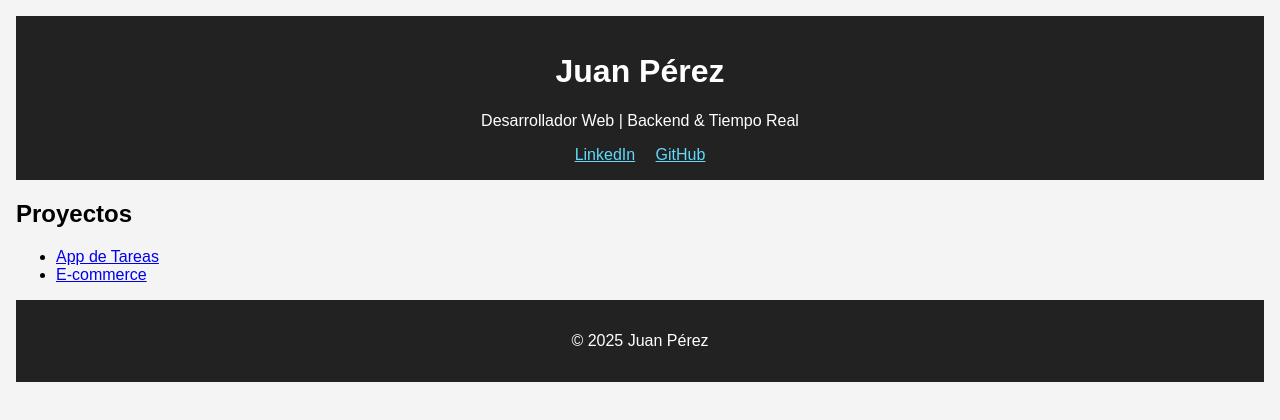
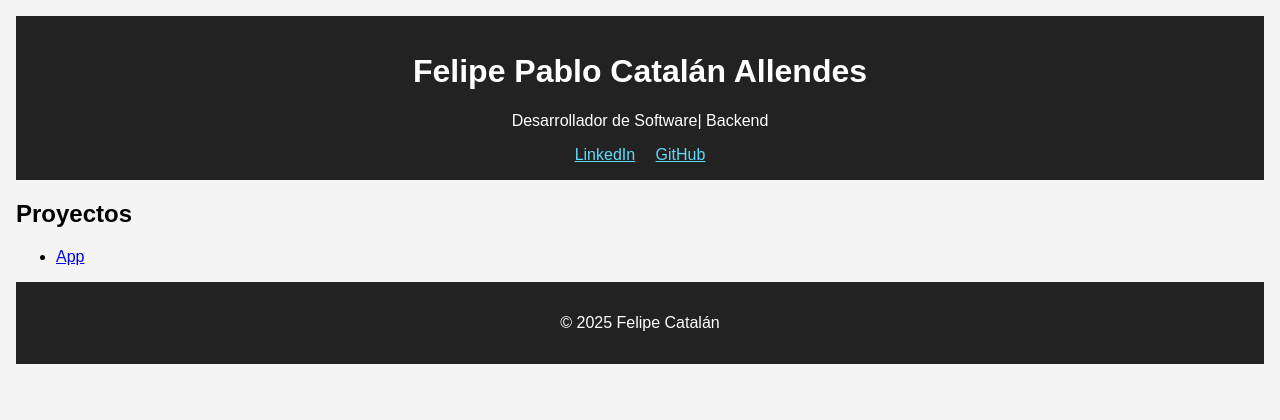
Before and after one commit to f3lip321/Portafolio, a plain HTML site: page index.html in a window 1280 px wide. Drawn offline with Linux system fonts and the light colour scheme.

Commit message:
Actualización pagina inicio

```diff
--- a/index.html
+++ b/index.html
@@ -7,11 +7,11 @@
 </head>
 <body>
   <header>
-    <h1>Juan Pérez</h1>
-    <p>Desarrollador Web | Backend & Tiempo Real</p>
+    <h1>Felipe Pablo Catalán Allendes</h1>
+    <p>Desarrollador de Software| Backend</p>
     <nav>
-      <a href="https://www.linkedin.com/in/juanperez">LinkedIn</a>
-      <a href="https://github.com/juanperez">GitHub</a>
+      <a href="">LinkedIn</a>
+      <a href="https://github.com/f3lip321">GitHub</a>
     </nav>
   </header>
 
@@ -19,14 +19,13 @@
     <section>
       <h2>Proyectos</h2>
       <ul>
-        <li><a href="proyectos/proyecto1.html">App de Tareas</a></li>
-        <li><a href="proyectos/proyecto2.html">E-commerce</a></li>
+        <li><a href="proyectos/proyecto1.html">App</a></li>
       </ul>
     </section>
   </main>
 
   <footer>
-    <p>© 2025 Juan Pérez</p>
+    <p>© 2025 Felipe Catalán</p>
   </footer>
 </body>
 </html>
```
